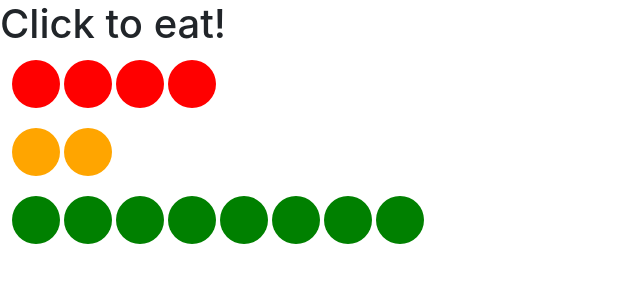
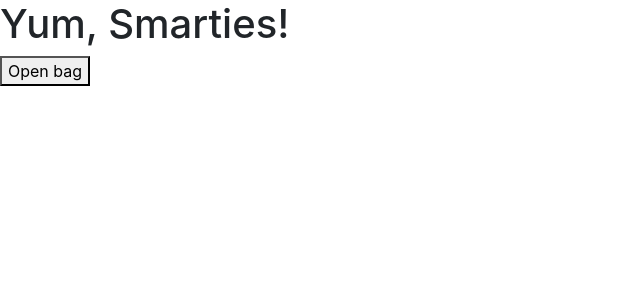
Before and after one commit to richardcrng/smarties-challenge, a React (Create React App) app: page / in a window 1280 px wide. Shown: the top 300 px of the page, without its empty margins (0-640 px from the left). Built offline with nearby package versions, Linux system fonts and the light colour scheme.

Commit message:
set up Yum component and App toggle

```diff
--- a/src/App.js
+++ b/src/App.js
@@ -1,18 +1,23 @@
 import React from 'react';
-import Eat from './components/pages/Eat/Eat';
+import Eat from './components/pages/Eat';
+import Yum from './components/pages/Yum';
+
+const AppContext = React.createContext()
+export const useAppToggle = () => React.useContext(AppContext).toggle
 
 function App() {
+  const [eating, setEating] = React.useState(false)
+  const toggleEating = () => setEating(!eating)
 
   return (
-    <div>
-      <Eat
-        orange={2}
-        red={4}
-        green={8}
-        purple={9}
-      />
-    </div>
-  );
+    <AppContext.Provider value={{ toggle: toggleEating }}>
+      {
+        eating
+          ? <Eat />
+          : <Yum />
+      }
+    </AppContext.Provider>
+  )
 }
 
 export default App;
--- a/src/components/pages/Eat/Eat.js
+++ b/src/components/pages/Eat/Eat.js
@@ -6,7 +6,7 @@
 export const useSmartiesData = () => React.useContext(EatContext).smarties
 export const useSmartiesEatHandler = () => React.useContext(EatContext).handler
 
-function Eat({ red, orange, blue, green, yellow, pink, violet, brown }) {
+function Eat({ red = 3, orange = 2, blue = 4, green = 4, yellow = 9, pink = 5, violet = 2, brown = 2 }) {
   const [state, setState] = React.useState({
     red, orange, blue, green, yellow, pink, violet, brown
   })
--- /dev/null
+++ b/src/components/pages/Eat/index.js
@@ -0,0 +1,3 @@
+import Eat from './Eat';
+
+export default Eat
--- /dev/null
+++ b/src/components/pages/Yum/Yum.js
@@ -0,0 +1,17 @@
+import React from 'react';
+import { useAppToggle } from '../../../App';
+
+function Yum() {
+  const toggle = useAppToggle()
+
+  return (
+    <>
+      <h1>Yum, Smarties!</h1>
+      <button onClick={toggle}>
+        Open bag
+      </button>
+    </>
+  )
+}
+
+export default Yum;
--- /dev/null
+++ b/src/components/pages/Yum/index.js
@@ -0,0 +1,3 @@
+import Yum from "./Yum";
+
+export default Yum
```
